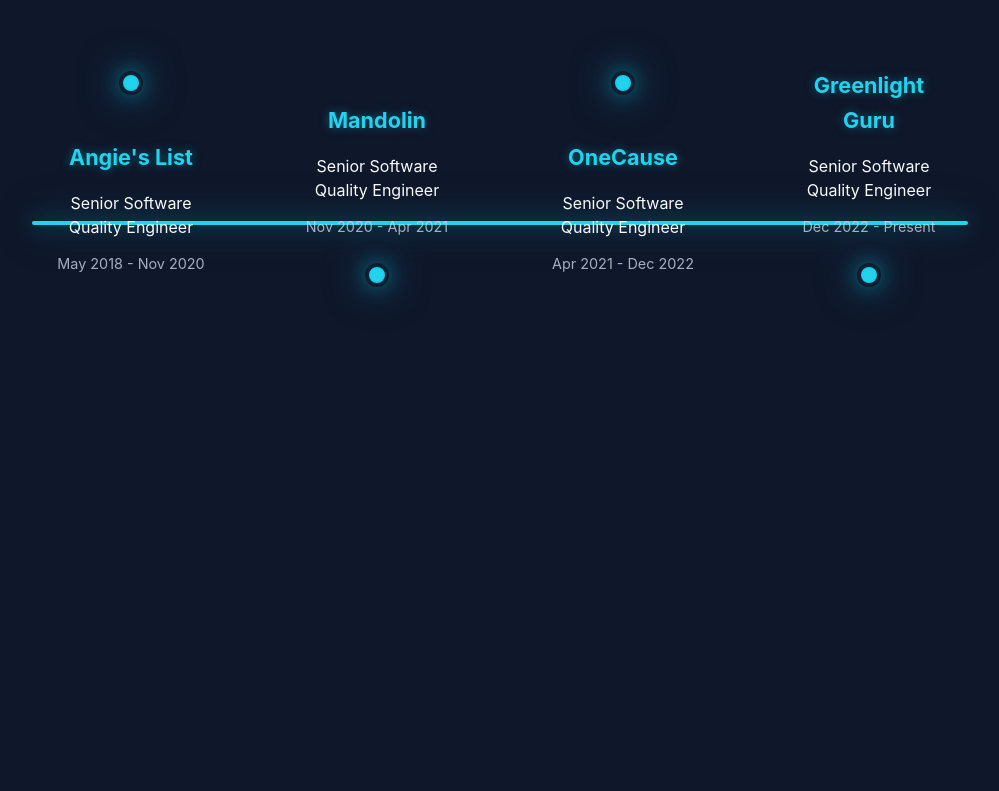
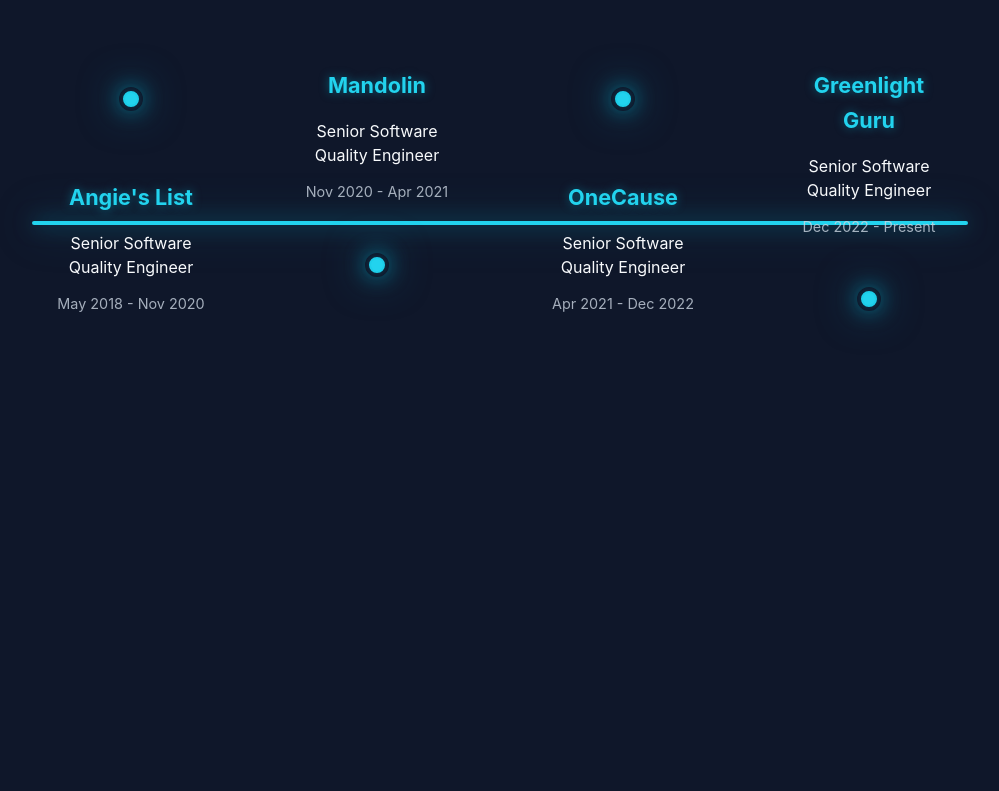
Before and after one commit to abelan2025/AaronB, a React (Vite) app: page / in a window 1280 px wide. Shown: the part 2834-3625 px from the top of the page, without its empty margins (140-1139 px from the left). Built offline with nearby package versions, Linux system fonts and the light colour scheme.

Commit message:
Update Experience.css

```diff
--- a/src/styles/Experience.css
+++ b/src/styles/Experience.css
@@ -57,13 +57,29 @@
 
 /* Alternating Layout - Even items go above, odd items go below */
 .timeline-experience:nth-child(even) {
-    flex-direction: column-reverse;
-    padding-bottom: 3rem;
+    padding-bottom: 4rem;
+}
+
+.timeline-experience:nth-child(even) .experience-content {
+    order: 1;
+    margin-bottom: 1.5rem;
+}
+
+.timeline-experience:nth-child(even) .timeline-dot {
+    order: 2;
 }
 
 .timeline-experience:nth-child(odd) {
-    flex-direction: column;
-    padding-top: 3rem;
+    padding-top: 4rem;
+}
+
+.timeline-experience:nth-child(odd) .timeline-dot {
+    order: 1;
+}
+
+.timeline-experience:nth-child(odd) .experience-content {
+    order: 2;
+    margin-top: 1.5rem;
 }
 
 .timeline-dot {
@@ -100,6 +116,7 @@
 .experience-content {
     text-align: center;
     padding: 1.5rem;
+    max-width: 280px;
 }
 
 .experience-company {
```
